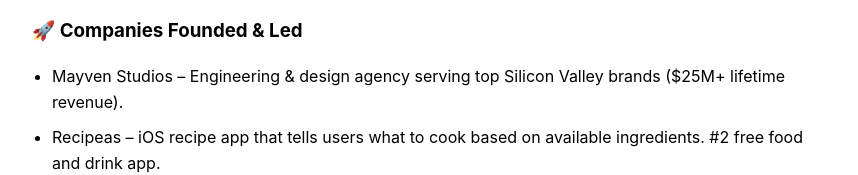
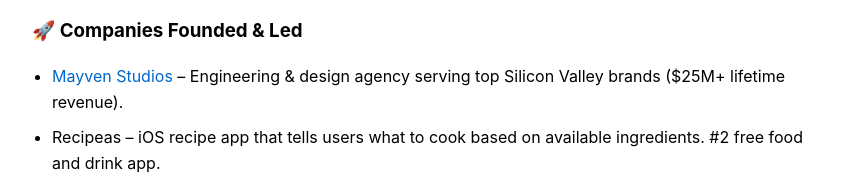
Before and after one commit to natemcguire/about-nate-mcguire, a plain HTML site: page index.html in a window 1280 px wide. Shown: the part 767-942 px from the top of the page, without its empty margins (208-1066 px from the left). Drawn offline with Linux system fonts and the light colour scheme.

Commit message:
gitignore

```diff
--- a/index.html
+++ b/index.html
@@ -54,7 +54,7 @@
         <h2><span class="emoji">2️⃣</span> Founder & Leadership Experience</h2>
         <h3><span class="emoji">🚀</span> Companies Founded & Led</h3>
         <ul>
-            <li>Mayven Studios – Engineering & design agency serving top Silicon Valley brands ($25M+ lifetime revenue).</li>
+            <li><a href="https://mayvenstudios.com">Mayven Studios</a> – Engineering & design agency serving top Silicon Valley brands ($25M+ lifetime revenue).</li>
             <li>Recipeas – iOS recipe app that tells users what to cook based on available ingredients. #2 free food and drink app.</li>
             <li>PureCalculators.com – Acquired from Finnish founder; a content-driven platform focused on technical and niche calculators.</li>
             <li>Spokefly – Early bike rental marketplace, similar to CitiBike, Lime, and Bird (RIP shut down, but provided key startup lessons).</li>
```
Also changed, not shown: 1 other file.
